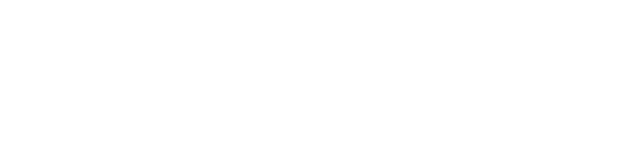
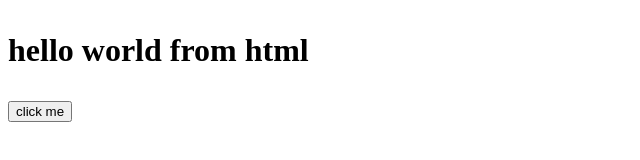
Before and after one commit to phong1608/array-methods, a plain HTML site: page index.html in a window 1280 px wide. Shown: the whole page, without its empty margins (0-640 px from the left). Drawn offline with Linux system fonts and the light colour scheme.

Commit message:
second commit

```diff
--- a/index.html
+++ b/index.html
@@ -7,6 +7,11 @@
     <title>Document</title>
 </head>
 <body>
+    <h1 class="but">
+        <p class ='greetings'>hello world from html </p>
+    </h1>
+    <button class="btn" onclick=buy()>click me</button>
     <script src="./main.js"></script>
+
 </body>
 </html>
--- a/main.js
+++ b/main.js
@@ -0,0 +1,5 @@
+//filter creates a new array fill with elements that fulfill the condition provide by the filter
+let a=[1,2,3,4,5,6,7,8,9];
+a.forEach((value)=>{
+    console.log(value+1);
+})
```
